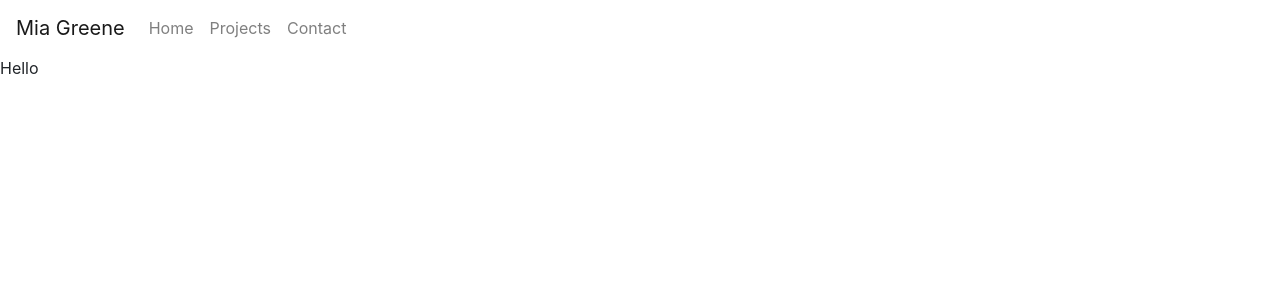
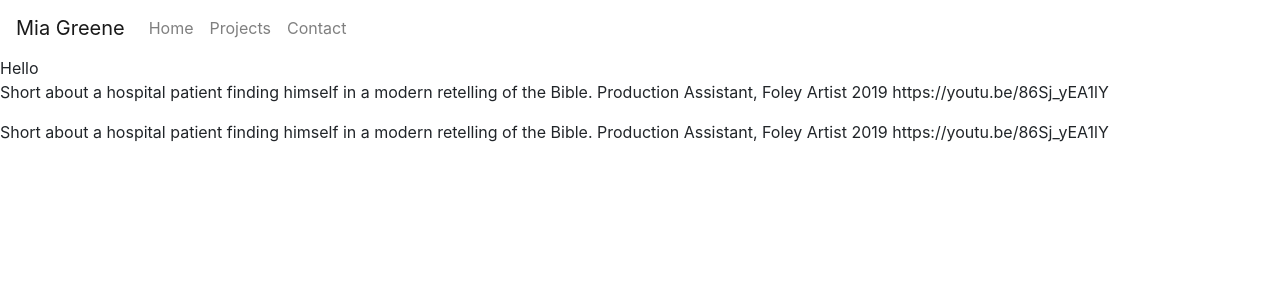
Before and after one commit to miairene/miairene.github.io, a Jekyll site: the page built from _projects/sacrilegious.md, in a window 1280 px wide. Shown: the top 300 px of the page. Built offline with Jekyll 4.4.1, drawn with Linux system fonts in a browser that asks for light colours.

Commit message:
Update sacrilegious.md
Former-commit-id: 6e513166faa26d4e554a586399038a95d4fe3b32

```diff
--- a/_projects/sacrilegious.md
+++ b/_projects/sacrilegious.md
@@ -1,3 +1,6 @@
 ---
 title: Sacrilegious
 ---
+Short about a hospital patient finding himself in a modern retelling of the Bible.
+Production Assistant, Foley Artist 2019
+https://youtu.be/86Sj_yEA1lY
```
